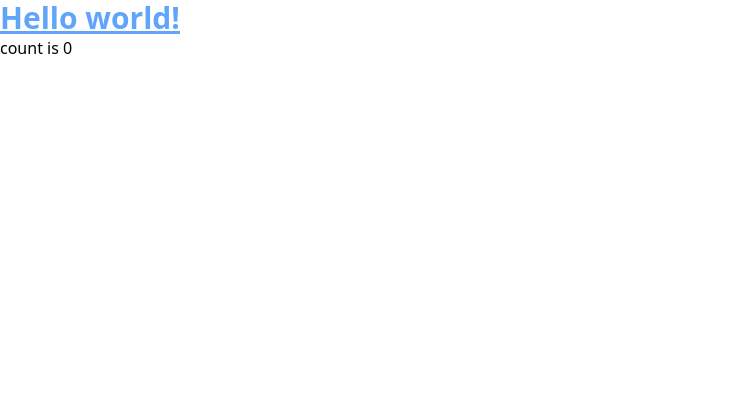
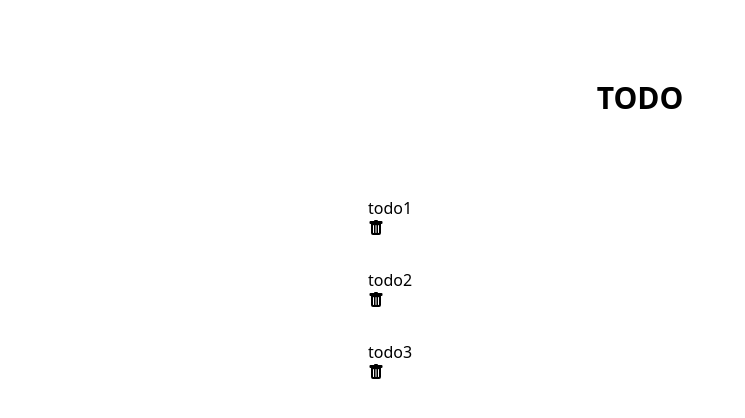
Before and after one commit to shinsaku-web/todoApp2, a React (Vite) app: page / in a window 1280 px wide. Shown: the top 418 px of the page, without its empty margins (0-745 px from the left). Built offline with nearby package versions, Linux system fonts and the light colour scheme; data requests are answered from the project's data file.

Commit message:
一覧の表示

```diff
--- a/package.json
+++ b/package.json
@@ -10,9 +10,11 @@
     "json-server": "json-server --watch db.json"
   },
   "dependencies": {
+    "axios": "^1.1.3",
     "json-server": "^0.17.1",
     "react": "^18.2.0",
-    "react-dom": "^18.2.0"
+    "react-dom": "^18.2.0",
+    "react-icons": "^4.6.0"
   },
   "devDependencies": {
     "@types/react": "^18.0.24",
--- a/src/App.tsx
+++ b/src/App.tsx
@@ -1,16 +1,39 @@
-import { useState } from 'react'
+import { useEffect, useState } from 'react'
+import axios from 'axios';
+import { BsFillTrashFill } from "react-icons/bs";
+
+type Todo = {
+  id: number
+  title:string
+}
 
 function App() {
-  const [count, setCount] = useState(0)
+  const [todos, setTodos] = useState<Todo[]>([])
+  console.log(todos);
+  useEffect(() => {
+    axios.get('http://localhost:3000/todos')
+      .then(res => {
+        setTodos(res.data)
+      })
+      .catch(e => console.error(e)
+      )
+  },[])
 
   return (
     <div className="App">
-       <h1 className="text-3xl text-blue-400 font-bold underline">
-      Hello world!
-      </h1>
-        <button onClick={() => setCount((count) => count + 1)}>
-          count is {count}
-        </button>
+      <h1 className='text-center font-bold text-3xl pt-20'>TODO</h1>
+      <div className='max-w-xl py-16 mx-auto'>
+        <div className=''>
+        {todos.length ?
+          <ul>
+        {todos.map((todo) => (
+          <li className='p-4 ' key={todo.id}>{todo.title}
+            <BsFillTrashFill/></li>
+        ))}
+          </ul>
+          : <p>todoはありません</p>}
+        </div>
+        </div>
     </div>
   )
 }
```
Also changed, not shown: 1 other file (tests, documents, lock files or other folders).
